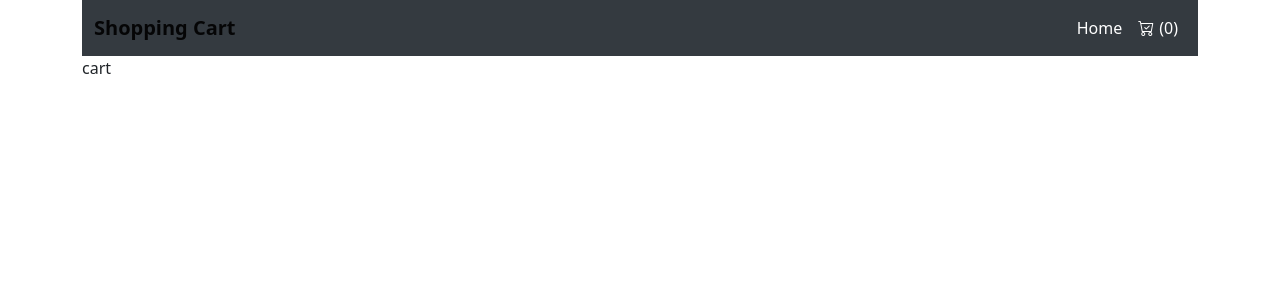
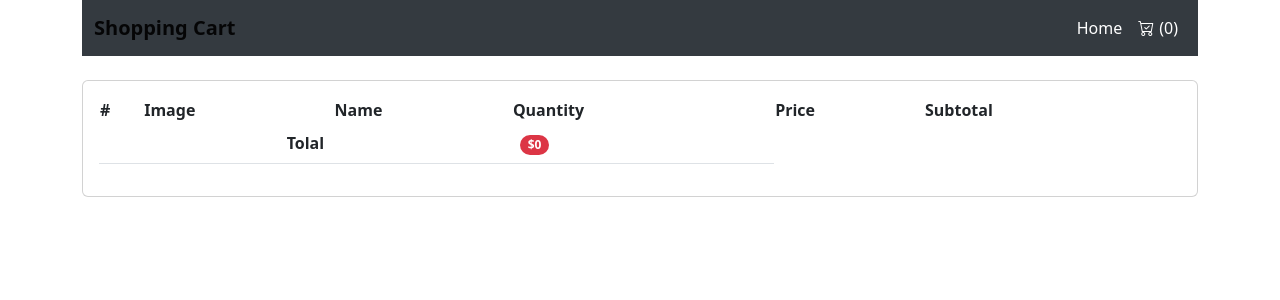
Before and after one commit to saghro/shoppingCart, a React (Create React App) app: page /cart in a window 1280 px wide. Shown: the top 300 px of the page. Built offline with nearby package versions, Linux system fonts and the light colour scheme.

Commit message:
add cart and total price

```diff
--- a/src/App.js
+++ b/src/App.js
@@ -86,7 +86,7 @@ function App() {
       <Header cartItems={cartItems} />
       <Routes>
         <Route path='/' element={<Home products={products} addToCart={addToCart} />} />
-        <Route path='/cart' element={<Cart />} />
+        <Route path='/cart' element={<Cart cartItems={cartItems} />} />
       </Routes>
     </div>
   );
--- a/src/Components/Cart.js
+++ b/src/Components/Cart.js
@@ -1,11 +1,72 @@
 import React from 'react';
 
-function Cart() {
-  // Add your cart logic here
+function Cart( {cartItems}) {
+  return (
+    <div className="row my-4">
+      <div className="col-md-">
+        <div className="card">
+          <div className="card-body">
+            <table className="table">
+              <thead>
+                <th>#</th>
+                <th>Image</th>
+                <th>Name</th>
+                <th>Quantity</th>
+                <th>Price</th>
+                <th>Subtotal</th>
+                <th></th>
+              </thead>
+              <tbody>
+                {
+                  cartItems.map(item =>(
+                    <tr key={item.id}>
+                      <td>{item.id}</td>
+                      <td>
+                           <img src={item.image}
+                           className='fluid rounded'
+                           width={100}
+                           height={100}
+                           alt="" />
+                      </td>
+                      <td>
+                           {item.name}
+                      </td>
+                      <td>
+                        <i className="bi bi-caret-up"></i>
+                        <span className='mx-2'>
+                          {item.quantity}
+                        </span>
+                        <i className="bi bi-caret-down"></i>
+                      </td>
+                      <td>
+                        {item.price}$
+                      </td>
+                      <td> {item.price * item.quantity}</td>
+                      <td><i className="bi bi-caret-x text-danger"></i></td>
 
-  return (
-    <div>
-      cart
+                    </tr>
+                  ))
+                }
+                <tr>
+                  <th colSpan={3}className='text-center'>
+                    Tolal
+                  </th>
+                  <td>
+                     <span className='badge bg-danger rounded-pill'>
+                       ${
+                        cartItems.reduce((acc,item) => acc += item.price * item.quantity,0)
+                       }
+
+                     </span>
+                  </td>
+                </tr>
+
+              </tbody>
+            </table>
+          </div>
+        </div>
+      </div>
+
     </div>
   );
 }
```
